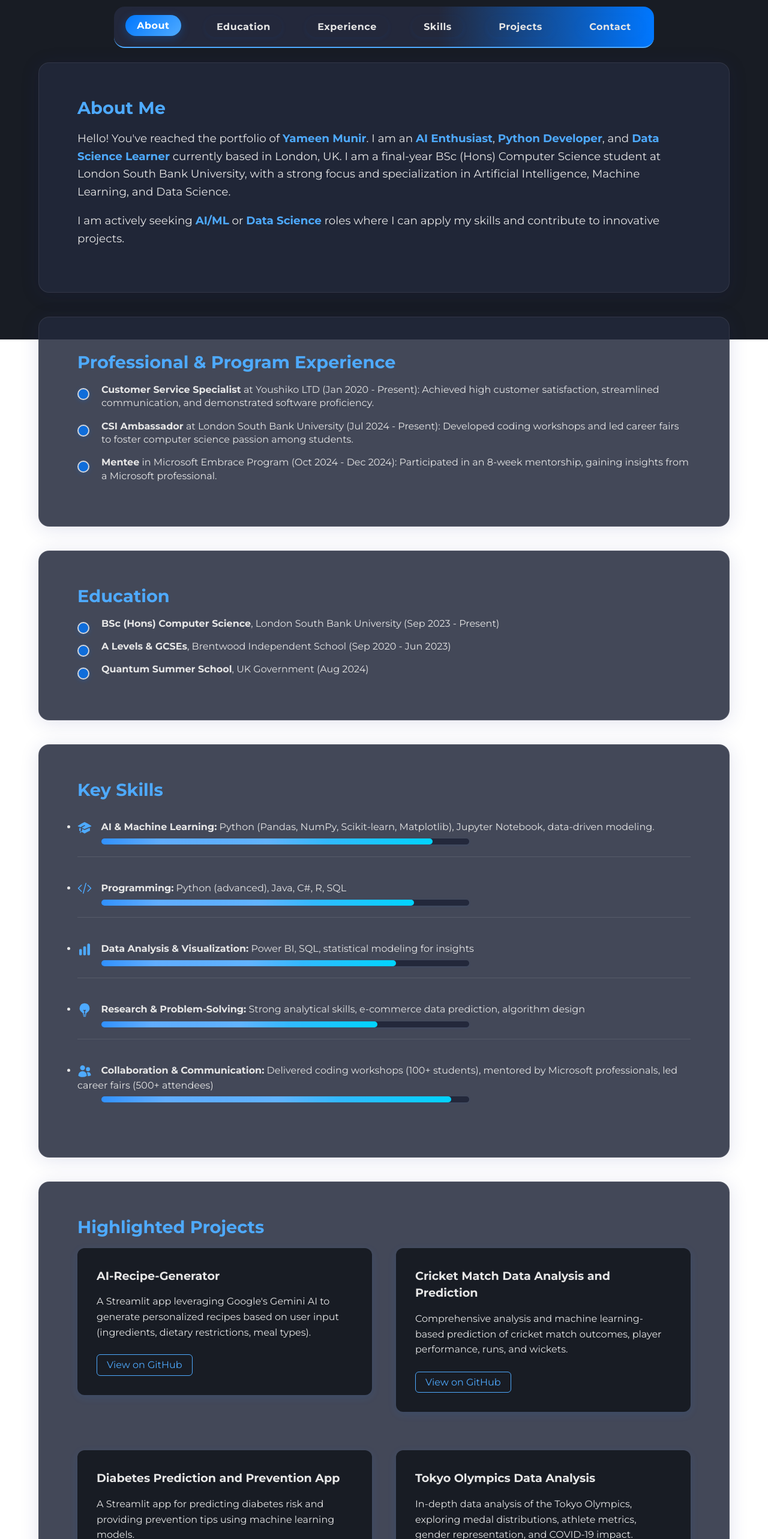
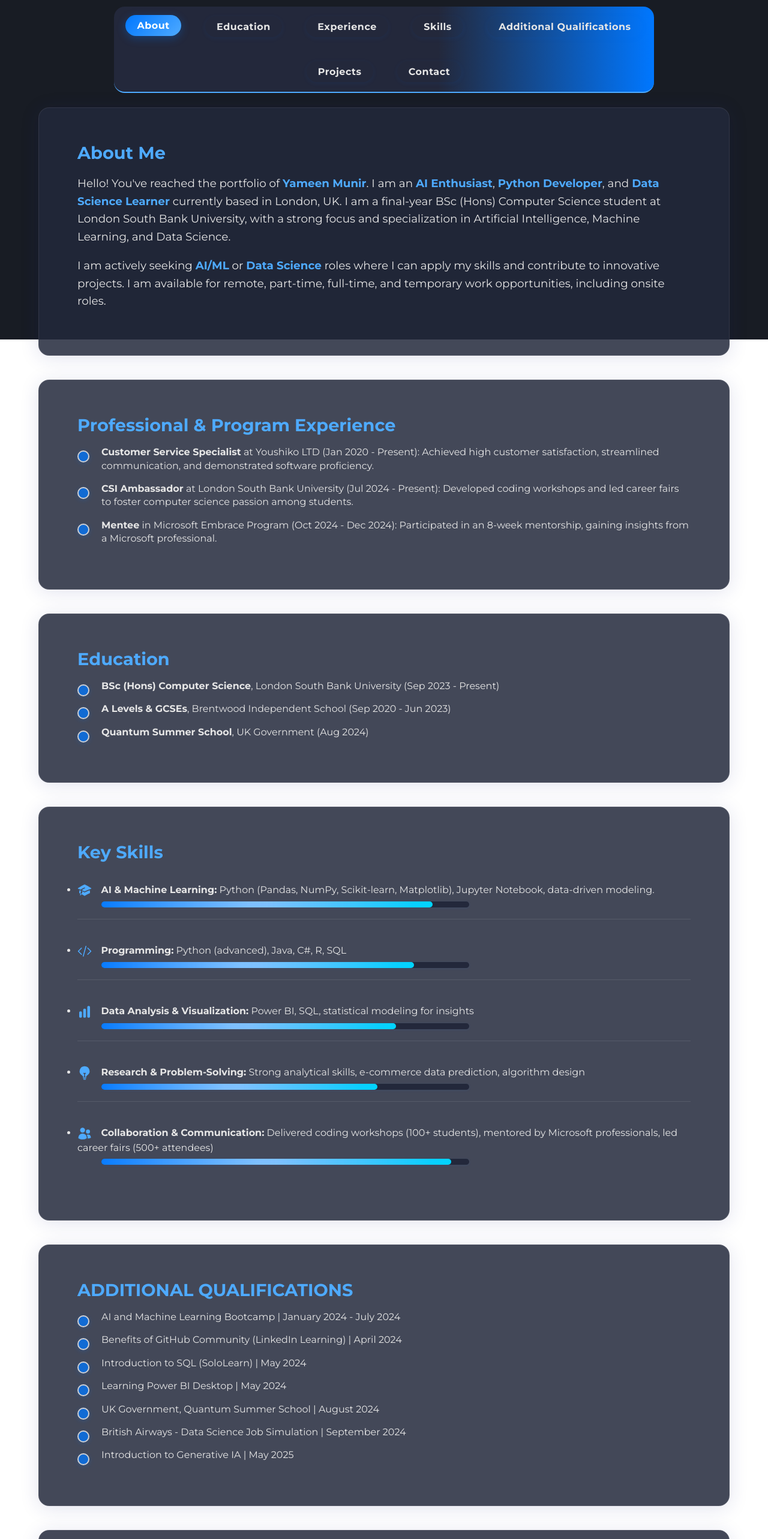
Before and after one commit to YameenMunir/Portfolio-Website, a React (Vite) app: page / in a window 1280 px wide. Shown: the part 234-2800 px from the top of the page at 60% size. Built offline with nearby package versions, Linux system fonts and the light colour scheme.

Commit message:
Add Additional Qualifications section and update availability text

```diff
--- a/src/App.jsx
+++ b/src/App.jsx
@@ -12,6 +12,7 @@ const sections = [
   { id: 'education', label: 'Education' },
   { id: 'experience', label: 'Experience' },
   { id: 'skills', label: 'Skills' },
+  { id: 'qualifications', label: 'Additional Qualifications' },
   { id: 'projects', label: 'Projects' },
   { id: 'contact', label: 'Contact' },
 ];
@@ -80,7 +81,7 @@ function App() {
         <motion.section id="about" className="fade-in-section card-section" initial={{ opacity: 0, y: 40 }} whileInView={{ opacity: 1, y: 0 }} transition={{ duration: 0.7 }} viewport={{ once: true }}>
           <h3>About Me</h3>
           <p className="lead">Hello! You've reached the portfolio of <span className="highlight">Yameen Munir</span>. I am an <span className="highlight">AI Enthusiast</span>, <span className="highlight">Python Developer</span>, and <span className="highlight">Data Science Learner</span> currently based in London, UK. I am a final-year BSc (Hons) Computer Science student at London South Bank University, with a strong focus and specialization in Artificial Intelligence, Machine Learning, and Data Science.</p>
-          <p className="lead">I am actively seeking <span className="highlight">AI/ML</span> or <span className="highlight">Data Science</span> roles where I can apply my skills and contribute to innovative projects.</p>
+          <p className="lead">I am actively seeking <span className="highlight">AI/ML</span> or <span className="highlight">Data Science</span> roles where I can apply my skills and contribute to innovative projects. I am available for remote, part-time, full-time, and temporary work opportunities, including onsite roles.</p>
         </motion.section>
         <motion.section id="experience" className="fade-in-section card-section" initial={{ opacity: 0, y: 40 }} whileInView={{ opacity: 1, y: 0 }} transition={{ duration: 0.7, delay: 0.1 }} viewport={{ once: true }}>
           <h3>Professional & Program Experience</h3>
@@ -106,6 +107,18 @@ function App() {
             <li><ChartBarIcon className="skill-icon" /> <strong>Data Analysis & Visualization:</strong> Power BI, SQL, statistical modeling for insights <div className="skill-bar"><div className="skill-bar-fill" style={{width:'80%'}}></div></div></li>
             <li><LightBulbIcon className="skill-icon" /> <strong>Research & Problem-Solving:</strong> Strong analytical skills, e-commerce data prediction, algorithm design <div className="skill-bar"><div className="skill-bar-fill" style={{width:'75%'}}></div></div></li>
             <li><UsersIcon className="skill-icon" /> <strong>Collaboration & Communication:</strong> Delivered coding workshops (100+ students), mentored by Microsoft professionals, led career fairs (500+ attendees) <div className="skill-bar"><div className="skill-bar-fill" style={{width:'95%'}}></div></div></li>
+          </ul>
+        </motion.section>
+        <motion.section id="qualifications" className="fade-in-section card-section" initial={{ opacity: 0, y: 40 }} whileInView={{ opacity: 1, y: 0 }} transition={{ duration: 0.7, delay: 0.35 }} viewport={{ once: true }}>
+          <h3>ADDITIONAL QUALIFICATIONS</h3>
+          <ul className="timeline">
+            <li><span className="timeline-dot"></span>AI and Machine Learning Bootcamp | January 2024 - July 2024</li>
+            <li><span className="timeline-dot"></span>Benefits of GitHub Community (LinkedIn Learning) | April 2024</li>
+            <li><span className="timeline-dot"></span>Introduction to SQL (SoloLearn) | May 2024</li>
+            <li><span className="timeline-dot"></span>Learning Power BI Desktop | May 2024</li>
+            <li><span className="timeline-dot"></span>UK Government, Quantum Summer School | August 2024</li>
+            <li><span className="timeline-dot"></span>British Airways - Data Science Job Simulation | September 2024</li>
+            <li><span className="timeline-dot"></span>Introduction to Generative IA | May 2025</li>
           </ul>
         </motion.section>
         <motion.section id="projects" className="fade-in-section card-section" initial={{ opacity: 0, y: 40 }} whileInView={{ opacity: 1, y: 0 }} transition={{ duration: 0.7, delay: 0.4 }} viewport={{ once: true }}>
--- a/src/components/Contact.jsx
+++ b/src/components/Contact.jsx
@@ -182,34 +182,6 @@ const Contact = () => {
             </div>
           )}
         </form>
-
-        <div className="contact-info">
-          <div className="contact-item">
-            <svg fill="currentColor" viewBox="0 0 20 20">
-              <path d="M2.003 5.884L10 9.882l7.997-3.998A2 2 0 0016 4H4a2 2 0 00-1.997 1.884z" />
-              <path d="M18 8.118l-8 4-8-4V14a2 2 0 002 2h12a2 2 0 002-2V8.118z" />
-            </svg>
-            <a href="mailto:yameen.munir@example.com" className="email-link">
-              yameen.munir@example.com
-            </a>
-          </div>
-
-          <div className="contact-item">
-            <svg fill="currentColor" viewBox="0 0 20 20">
-              <path d="M2 3a1 1 0 011-1h2.153a1 1 0 01.986.836l.74 4.435a1 1 0 01-.54 1.06l-1.548.773a11.037 11.037 0 006.105 6.105l.774-1.548a1 1 0 011.059-.54l4.435.74a1 1 0 01.836.986V17a1 1 0 01-1 1h-2C7.82 18 2 12.18 2 5V3z" />
-            </svg>
-            <a href="tel:+1234567890" className="phone-link">
-              +1 (234) 567-8900
-            </a>
-          </div>
-
-          <div className="contact-item">
-            <svg fill="currentColor" viewBox="0 0 20 20">
-              <path fillRule="evenodd" d="M5.05 4.05a7 7 0 119.9 9.9L10 18.9l-4.95-4.95a7 7 0 010-9.9zM10 11a2 2 0 100-4 2 2 0 000 4z" clipRule="evenodd" />
-            </svg>
-            <span>Available for Remote Work</span>
-          </div>
-        </div>
       </div>
     </section>
   );
```
